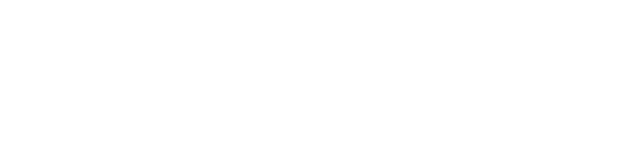
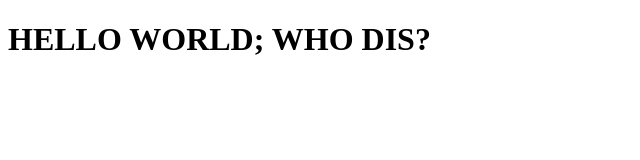
Before and after one commit to andrewlindsHAY/andrewlindsHAY.github.io, a plain HTML site: page index.html in a window 1280 px wide. Shown: the whole page, without its empty margins (0-640 px from the left). Drawn offline with Linux system fonts and the light colour scheme.

Commit message:
Adding content

```diff
--- a/index.html
+++ b/index.html
@@ -1,9 +1,13 @@
 <!DOCTYPE html>
 <html>
   <head>
-
+    <title>
+      AIRBOB IS A PLACE
+    </title>
   </head>
   <body>
-
+    <h1>
+      HELLO WORLD; WHO DIS?
+    </h1>
   </body>
 </html>
```
